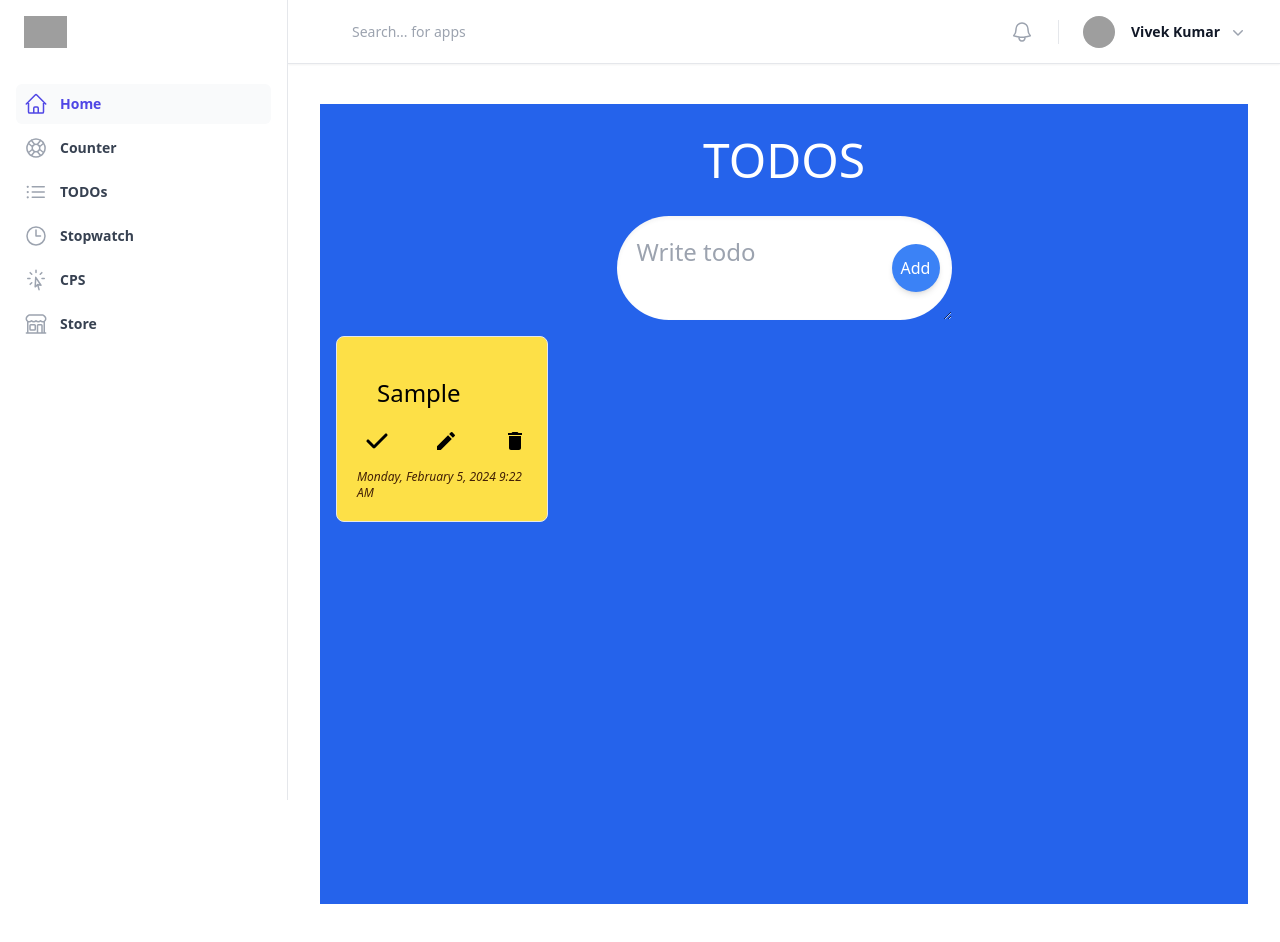
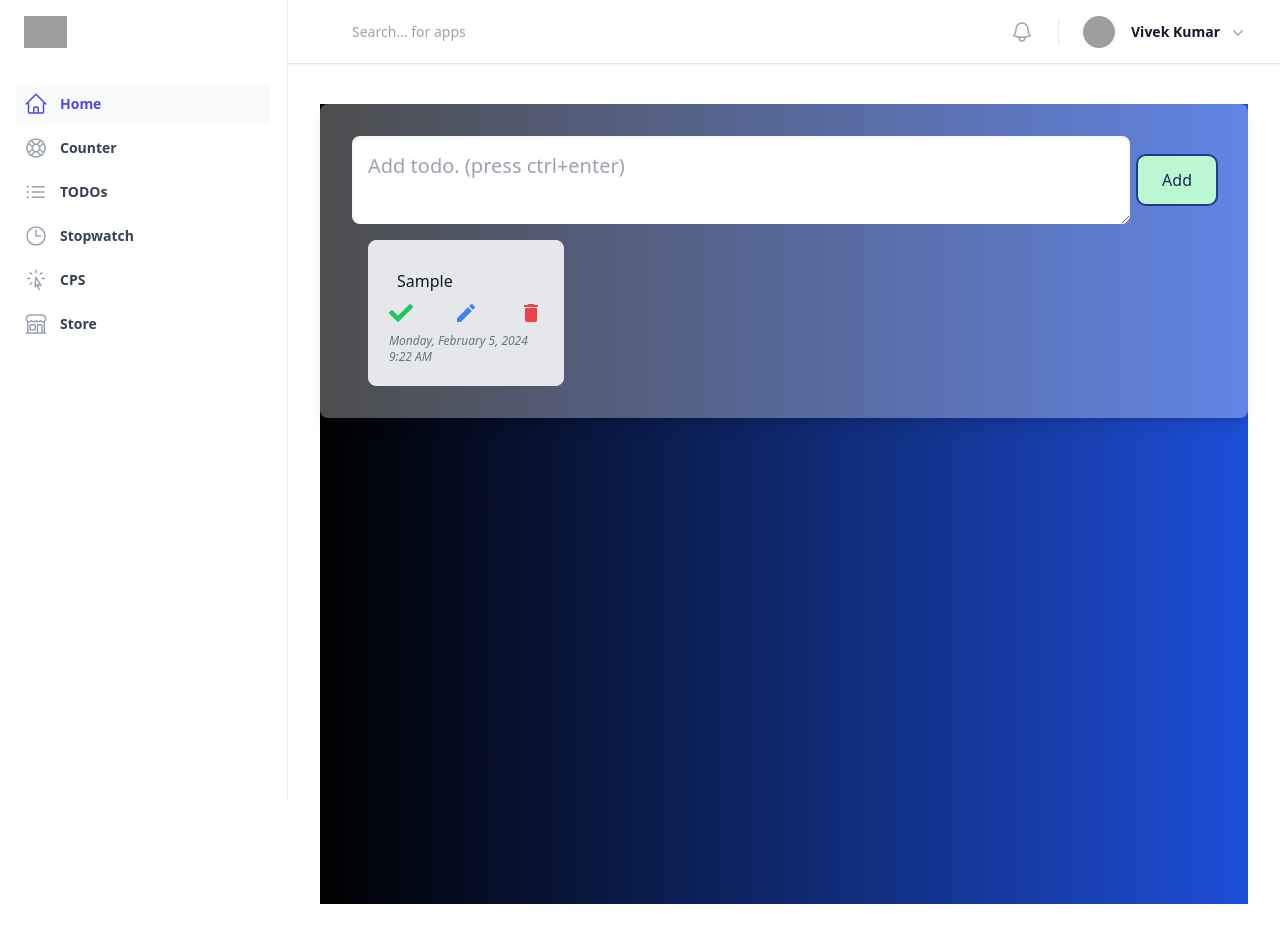
Before and after one commit to vivekwaah/reaction, a React (Vite) app: page /todos in a window 1280 px wide. Both pictures are taken after typing "Sample" into the empty fields and a click on the button "Add". Built offline with nearby package versions, Linux system fonts and the light colour scheme; grey boxes are pictures that could not be loaded.

Commit message:
Redesign TODOs app

```diff
--- a/src/components/Apps/TodoList/InputField.tsx
+++ b/src/components/Apps/TodoList/InputField.tsx
@@ -1,4 +1,4 @@
-import { useRef } from "react";
+import React, { useRef } from "react";
 
 interface Props {
 	todo: string;
@@ -7,27 +7,39 @@ interface Props {
 }
 
 const InputField: React.FC<Props> = ({ todo, setTodo, handleAdd }) => {
-	const inputRef = useRef<HTMLInputElement>(null);
+	const inputRef = useRef<HTMLTextAreaElement>(null);
+
+	const handleKeyDown = (e: React.KeyboardEvent<HTMLTextAreaElement>) => {
+		if (e.ctrlKey && e.key === 'Enter') {
+			handleAdd(e);
+			inputRef.current?.blur();
+		}
+	};
 
 	return (
 		<div>
 			<form
-				className="flex w-90 relative items-center"
+				className="flex w-full items-center"
 				onSubmit={(e) => {
 					handleAdd(e);
 					inputRef.current?.blur();
 				}}
 			>
 				<textarea
-					className="w-full rounded-full p-5 text-2xl border-none transition duration-200 shadow-inner"
-					placeholder="Write todo"
+					className="w-full p-4 text-xl rounded-lg border-none transition duration-200 shadow-inner text-blue-950"
+					placeholder="Add todo. (press ctrl+enter)"
 					value={todo}
 					onChange={(e) => {
 						setTodo(e.target.value);
-					}}>
-				</textarea>
+					}}
+					onKeyDown={handleKeyDown}
+					ref={inputRef}
+				></textarea>
 
-				<button className="absolute w-12 h-12 m-3 rounded-full right-0 border-none bg-blue-500 text-white transition duration-200 shadow-md hover:bg-blue-600 active:scale-80 active:shadow-sm" type="submit">
+				<button
+					className="px-6 py-3 ml-2 bg-green-200 text-blue-950 rounded-lg hover:bg-green-500 focus:outline-none focus:ring-2 focus:ring-blue-900"
+					type="submit"
+				>
 					Add
 				</button>
 			</form>
--- a/src/components/Apps/TodoList/SingleTodo.tsx
+++ b/src/components/Apps/TodoList/SingleTodo.tsx
@@ -1,87 +1,77 @@
-import React, { useEffect, useRef, useState } from 'react'
-import Todo from '../Stopwatch/utils/models'
-import { MdEdit, MdDelete } from "react-icons/md";
-import { FaCheck } from "react-icons/fa6";
+import React, { useEffect, useRef, useState } from 'react';
+import Todo from '../Stopwatch/utils/models';
+import { MdEdit, MdDelete } from 'react-icons/md';
+import { FaCheck } from 'react-icons/fa';
 import moment from 'moment';
 
 interface Props {
-  todo: Todo,
-  todos: Todo[],
-  setTodos: React.Dispatch<React.SetStateAction<Todo[]>>,
+  todo: Todo;
+  todos: Todo[];
+  setTodos: React.Dispatch<React.SetStateAction<Todo[]>>;
 }
 
 const SingleTodo: React.FC<Props> = ({ todo, todos, setTodos }) => {
-
   const [edit, setEdit] = useState<boolean>(false);
   const [editTodo, setEditTodo] = useState<string>(todo.todo);
-
   const inputRef = useRef<HTMLInputElement>(null);
 
   useEffect(() => {
-    inputRef.current?.focus();
-  }, [edit])
+    if (edit) inputRef.current?.focus();
+  }, [edit]);
 
   const handleDone = (id: number) => {
-    setTodos(todos.map((todo) =>
-      todo.id === id ? { ...todo, isDone: !todo.isDone } : todo))
+    setTodos(todos.map((item) => (item.id === id ? { ...item, isDone: !item.isDone } : item)));
   };
 
   const handleEdit = (event: React.FormEvent, id: number) => {
     event.preventDefault();
-
-    setTodos(
-      todos.map((todo) => (todo.id === id ? { ...todo, todo: editTodo } : todo))
-    )
-
+    setTodos(todos.map((item) => (item.id === id ? { ...item, todo: editTodo } : item)));
     setEdit(false);
   };
 
-  const editTodoText = (id: number) => {
-    if (!edit && !todo.isDone) {
-      setEdit(!edit)
-    }
+  const handleDelete = (id: number) => {
+    setTodos(todos.filter((item) => item.id !== id));
   };
-
-  const handleDelete = (id: number) => {
-    setTodos(todos.filter((todo) => {
-      return todo.id !== id
-    }))
-  };
-
 
   const formatDate = () => {
     return moment(todo.id).format('LLLL');
-  }
-
+  };
 
   return (
-    <form className="flex flex-col border rounded-lg p-5 mt-4 bg-cover bg-center hover:shadow-lg hover:scale-200 focus-visible:ring focus:border-red-400 transition duration-200 bg-yellow-300" onSubmit={(e) => { handleEdit(e, todo.id) }}>
-      <div className="flex-1 p-5 border-none text-2xl focus:outline-none">
+    <form
+      className="flex flex-col border rounded-lg p-5 mt-4 bg-gray-200 hover:shadow-lg hover:scale-105 transition duration-300"
+      onSubmit={(e) => handleEdit(e, todo.id)}
+    >
+      <div className="flex-1 p-2">
         {edit ? (
           <input
             value={editTodo}
-            onChange={(e) => { setEditTodo(e.target.value) }}
-            className='w-full border-none focus:outline-none'
+            onChange={(e) => setEditTodo(e.target.value)}
+            className="w-full p-2 border border-gray-300 rounded-lg focus:outline-none focus:border-blue-400"
+            ref={inputRef}
           />
         ) : todo.isDone ? (
-          <s className='text-nowrap'>{todo.todo}</s>
+            <s className="text-gray-600 line-through">{todo.todo}</s>
         ) : (
-          <span className='text-balance'>{todo.todo}</span>
+              <span className="text-gray-900">{todo.todo}</span>
         )}
       </div>
 
       <div className="flex justify-between items-center">
-        <span className="ml-2 text-2xl cursor-pointer" onClick={() => { handleDone(todo.id) }}><FaCheck /></span>
-        <span className="ml-2 text-2xl cursor-pointer" onClick={() => { editTodoText(todo.id) }}><MdEdit /></span>
-        <span className="ml-2 text-2xl cursor-pointer" onClick={() => { handleDelete(todo.id) }}><MdDelete /></span>
+        <span className="text-green-500 cursor-pointer transform hover:scale-110 transition duration-300" onClick={() => handleDone(todo.id)}>
+          <FaCheck size={24} />
+        </span>
+        <span className="text-blue-500 cursor-pointer transform hover:scale-110 transition duration-300" onClick={() => setEdit(!edit)}>
+          <MdEdit size={24} />
+        </span>
+        <span className="text-red-500 cursor-pointer transform hover:scale-110 transition duration-300" onClick={() => handleDelete(todo.id)}>
+          <MdDelete size={24} />
+        </span>
       </div>
 
-      <div className="flex justify-end italic text-xs pt-4 font-thin text-yellow-950">
-        {formatDate()}
-      </div>
+      <div className="flex justify-end italic text-xs pt-2 text-gray-500">{formatDate()}</div>
     </form>
+  );
+};
 
-  )
-}
-
-export default SingleTodo
+export default SingleTodo;
--- a/src/components/Apps/TodoList/TodosApp.tsx
+++ b/src/components/Apps/TodoList/TodosApp.tsx
@@ -1,15 +1,15 @@
-import { useEffect, useState } from "react";
-import InputField from "./InputField";
-import Todo from "../Stopwatch/utils/models";
-import TodoList from "./TodoList";
+import { useEffect, useState } from 'react';
+import InputField from './InputField';
+import Todo from '../Stopwatch/utils/models';
+import TodoList from './TodoList';
+import { FiCheckCircle } from 'react-icons/fi';
 
 const TodosApp: React.FC = () => {
-
-	const [todo, setTodo] = useState<string>("");
+	const [todo, setTodo] = useState<string>('');
 	const [todos, setTodos] = useState<Todo[]>([]);
 
 	useEffect(() => {
-		const storedTodos = localStorage.getItem("todos");
+		const storedTodos = localStorage.getItem('todos');
 		if (storedTodos) {
 			setTodos(JSON.parse(storedTodos));
 		}
@@ -20,28 +20,35 @@ const TodosApp: React.FC = () => {
 			return;
 		}
 
-		localStorage.setItem("todos", JSON.stringify(todos))
+		localStorage.setItem('todos', JSON.stringify(todos));
 	}, [todos]);
 
 	const handleAdd = (e: React.FormEvent) => {
 		e.preventDefault();
 
 		if (todo) {
-			setTodos([...todos, {
-				id: Date.now(),
-				todo: todo,
-				isDone: false
-			}]);
+			setTodos([
+				...todos,
+				{
+					id: Date.now(),
+					todo: todo,
+					isDone: false,
+				},
+			]);
 
 			setTodo('');
 		}
 	};
 
 	return (
-		<div className="min-h-screen flex flex-col items-center bg-blue-600 font-neucha">
-			<div className="uppercase text-5xl mt-8 mb-8 text-white z-10 text-center">TODOs</div>
-			<InputField todo={todo} setTodo={setTodo} handleAdd={handleAdd} />
-			<TodoList todos={todos} setTodos={setTodos} />
+		<div className="min-h-screen flex flex-col items-center bg-gradient-to-l from-blue-700 to-black font-neucha text-white">
+			<div className="bg-white bg-opacity-30 rounded-lg p-8 shadow-lg">
+				<InputField todo={todo} setTodo={setTodo} handleAdd={handleAdd} />
+				<TodoList todos={todos} setTodos={setTodos} />
+			</div>
+			<div className="absolute bottom-8 left-8 text-3xl text-gray-200">
+				<FiCheckCircle />
+			</div>
 		</div>
 	);
 };
```
